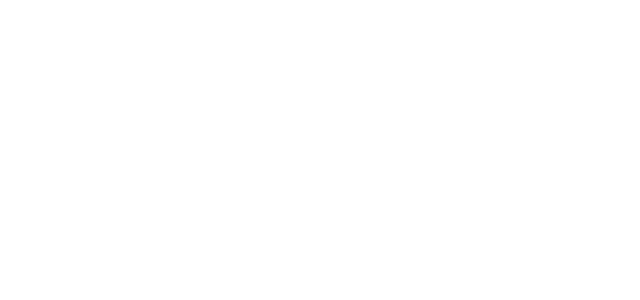
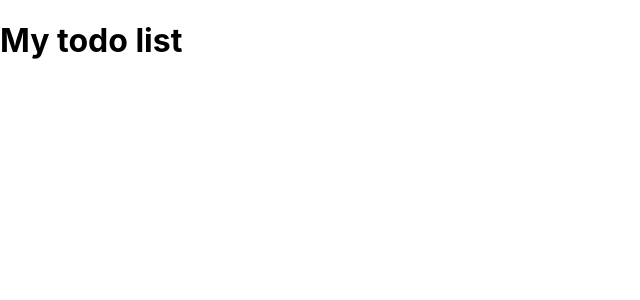
Before and after one commit to NBurtsev790231/New-todo-app, a React (Create React App) app: page / in a window 1280 px wide. Shown: the top 300 px of the page, without its empty margins (0-640 px from the left). Built offline with nearby package versions, Linux system fonts and the light colour scheme.

Commit message:
chore: настроенаа структура рабочей дирректории, добавлены компоненты приложения

```diff
--- a/src/App.jsx
+++ b/src/App.jsx
@@ -1,9 +1,9 @@
-
+import { Header } from "./Components/Header";
 
 function App() {
   return (
     <div className="App">
-
+      <Header/>
     </div>
   );
 }
--- /dev/null
+++ b/src/Components/Header.jsx
@@ -0,0 +1,10 @@
+
+
+
+export const Header = () => {
+	return (
+		<div>
+			<h1>My todo list</h1>
+		</div>
+	)
+};
```
Also changed, not shown: src/Components/InputTodo.jsx (added), src/Components/TaskTodo.jsx (added).
